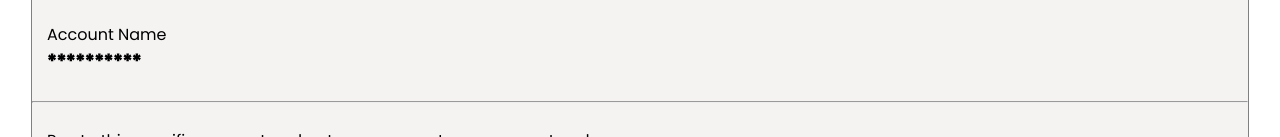
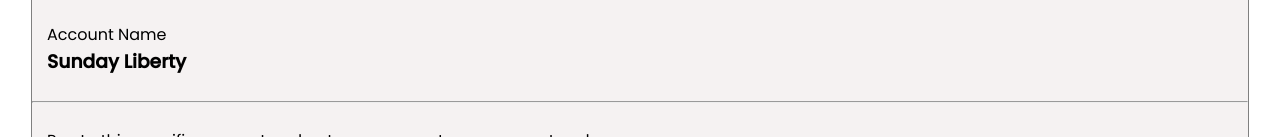
Before and after one commit to Linerty17/blue-pay2025, a plain HTML site: page banktf.html in a window 1280 px wide. Shown: the part 480-617 px from the top of the page. Drawn offline with Linux system fonts and the light colour scheme; a script that the page names is missing.

Commit message:
Update banktf.html

```diff
--- a/banktf.html
+++ b/banktf.html
@@ -328,7 +328,7 @@
 
 
         <p>Account Name</p>
-        <h3>**********</h3> <br> <hr> <br>
+        <h3>Sunday Liberty</h3> <br> <hr> <br>
         <p>Pay to this specific account and get your account your account code </p> <br>
         <div class="btn">
             <button id="transferButton" onclick="startTransfer()">I have made this bank Transfer</button> <br>
```
